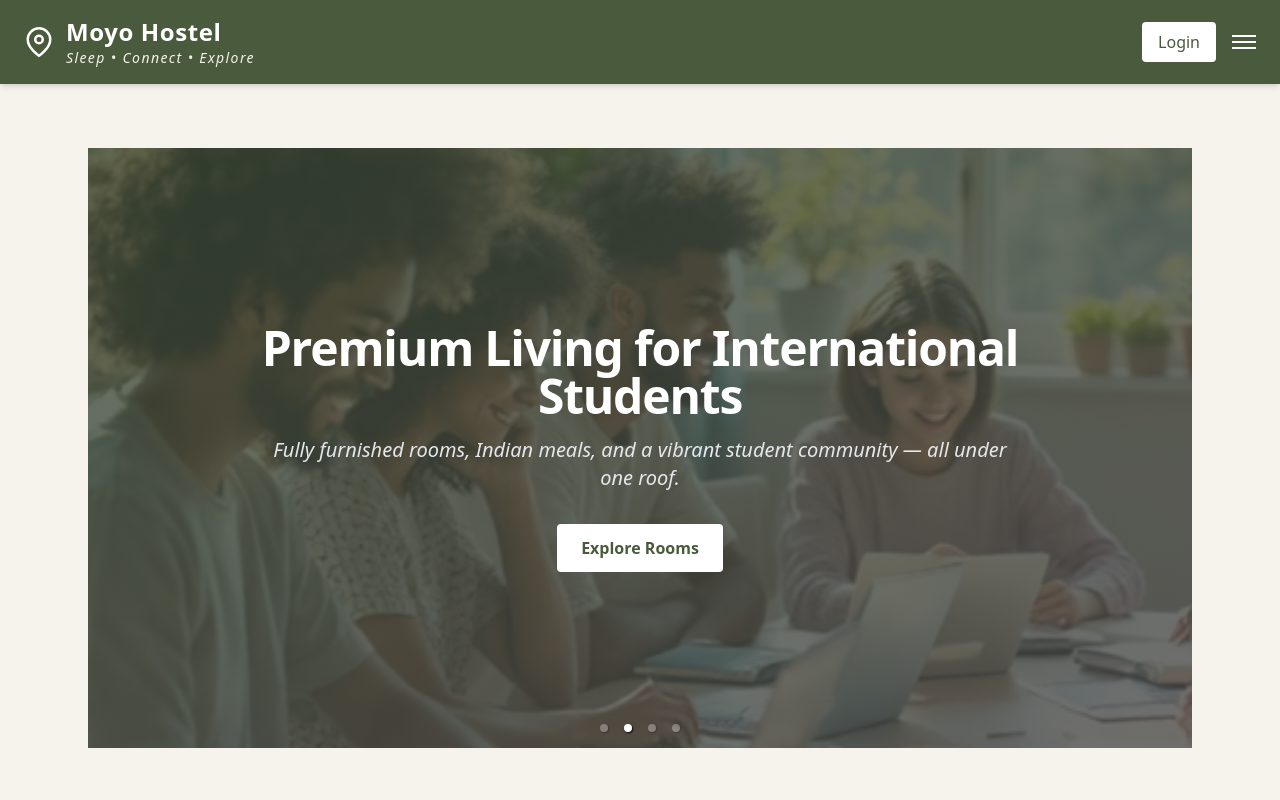
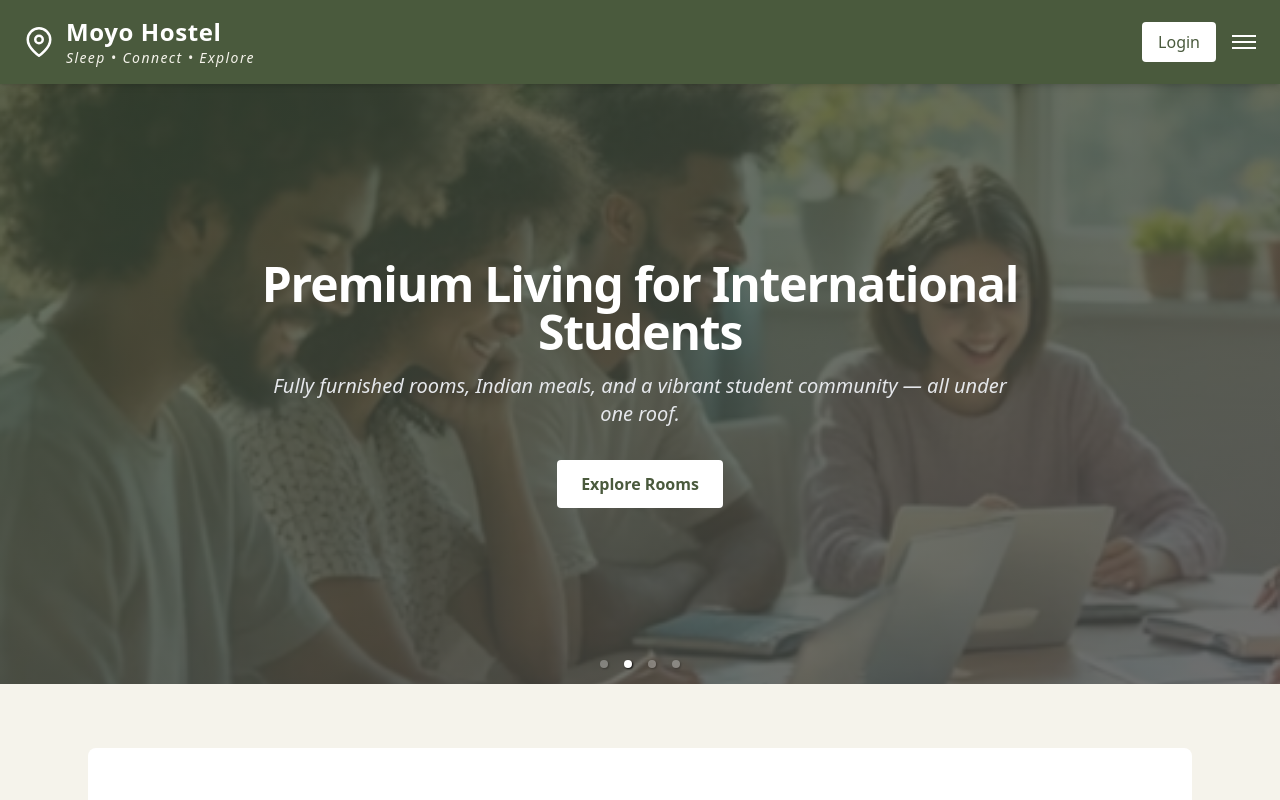
Before and after one commit to chadayananagha/Moyo-Hostel, a React (Vite) app: page / in a window 1280 px wide. Shown: the top 800 px of the page. Built offline with nearby package versions, Linux system fonts and the light colour scheme.

Commit message:
changes in the carousel section in hero component

```diff
--- a/src/components/Hero.jsx
+++ b/src/components/Hero.jsx
@@ -2,17 +2,16 @@ import React from "react";
 import { Carousel } from "react-responsive-carousel";
 import "react-responsive-carousel/lib/styles/carousel.min.css";
 
-// Import your hero background images
-import hero1 from "../assets/hero1.jpeg"; // Classroom
-import hero2 from "../assets/hero2.jpeg"; // City walk
-import hero3 from "../assets/hero3.jpeg"; // Study group
-import hero4 from "../assets/hero4.jpeg"; // Building exterior
+import hero1 from "../assets/hero1.jpeg";
+import hero2 from "../assets/hero2.jpeg";
+import hero3 from "../assets/hero3.jpeg";
+import hero4 from "../assets/hero4.jpeg";
 
 export default function Hero() {
   const images = [hero1, hero2, hero3, hero4];
 
   return (
-    <section className="relative text-center h-[600px] overflow-hidden">
+    <div className="relative w-full h-[600px] overflow-hidden">
       {/* Background Carousel */}
       <Carousel
         autoPlay
@@ -26,12 +25,13 @@ export default function Hero() {
         className="absolute inset-0 z-0"
       >
         {images.map((img, index) => (
-          <div
-            key={index}
-            className="h-[600px] bg-cover bg-center bg-no-repeat"
-            style={{ backgroundImage: `url(${img})` }}
-          >
-            {/* Gradient Overlay */}
+          <div key={index} className="relative h-[600px] w-full">
+            <img
+              src={img}
+              alt={`Hero ${index + 1}`}
+              className="h-full w-full object-cover"
+            />
+            {/* Gradient Overlays */}
             <div className="absolute inset-0 bg-gradient-to-br from-[#3b4a36]/80 to-[#4b4b4b]/80"></div>
             <div className="absolute inset-0 bg-gradient-radial from-white/5 via-white/0 to-transparent pointer-events-none"></div>
           </div>
@@ -55,6 +55,6 @@ export default function Hero() {
           </a>
         </div>
       </div>
-    </section>
+    </div>
   );
 }
--- a/src/pages/Home.jsx
+++ b/src/pages/Home.jsx
@@ -11,9 +11,10 @@ import CheckAvailabilityCTA from "../components/CheckAvailabilityCTA";
 
 export default function Home() {
   return (
+    <>
+      <Hero />
       <PageWrapper>
         {/* Hero Section */}
-      <Hero />
 
         {/* Carousel Section */}
         <ImageCarousel />
@@ -38,5 +39,6 @@ export default function Home() {
           <CheckAvailabilityCTA />
         </Section>
       </PageWrapper>
+    </>
   );
 }
```
Lines whose indentation alone changed are shown as unchanged.
